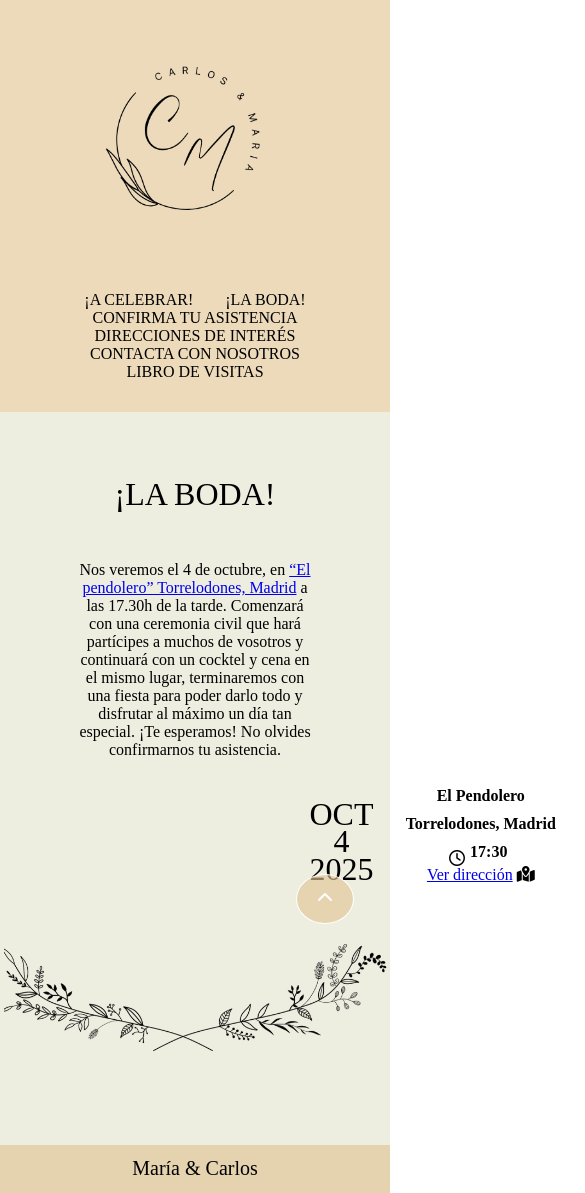
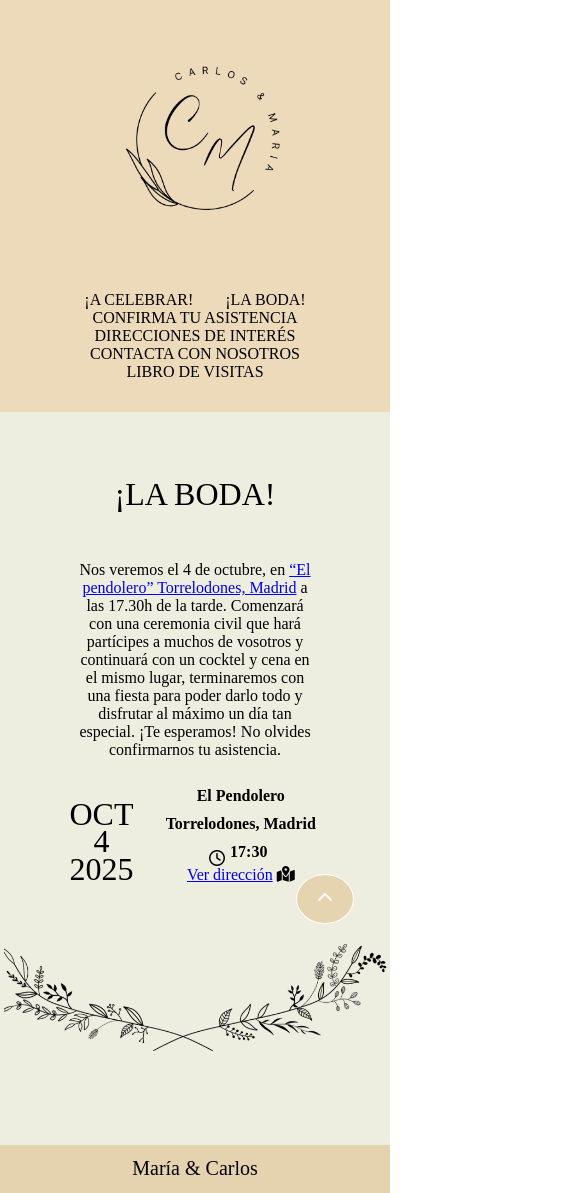
Before and after one commit to Enriquedesigner825/bodaCarlosyMaria, a website: page assets/laboda.html in a window 390 px wide. Shown: the top 1193 px of the page, 585 px wide, since content can reach past the window. Drawn offline with Linux system fonts and the light colour scheme; a web font is replaced by a local one.

Commit message:
correcciones css

```diff
--- a/assets/css/style.css
+++ b/assets/css/style.css
@@ -185,7 +185,7 @@ footer{
     display: flex;
     flex-direction: row;
     align-items: center;
-    margin-left: 80vh;
+    justify-content: center;
     margin-bottom: 6vh;
 
 }
@@ -402,6 +402,7 @@ button:hover {
     margin-top: -2em;
     margin-bottom: -2em;
 
+
 }
 .adorno{
     width: 40vw;
@@ -486,9 +487,9 @@ button:hover {
     .hora i{
         margin-top: 1.5vh;
     }
-   .direccion{
-    justify-content: center;
-   }
+    .direccion{
+
+    }
 
     .calendario h2{
         margin-top: -.3em;
@@ -554,7 +555,7 @@ button:hover {
 @media screen and (max-width: 480px) {
 
     .logo{
-        margin-left: 17%;
+        margin-left: 23%;
     }
 
 
@@ -607,9 +608,7 @@ button:hover {
     .hora i{
         margin-top: 1.5vh;
     }
-    .direccion .calendario{
-        margin-left: -30em;
-    }
+
 
     .calendario h2{
         font-size: 2em;
```
